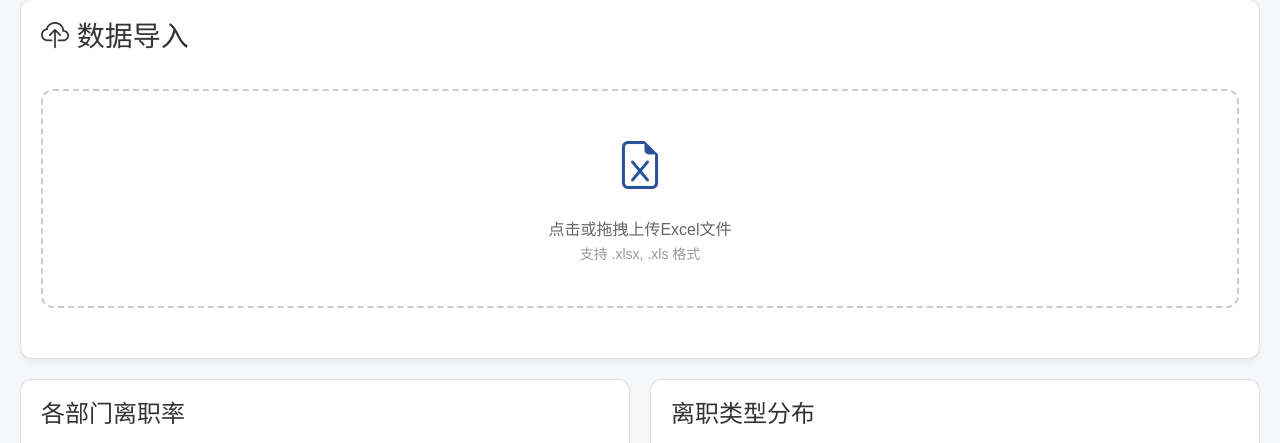
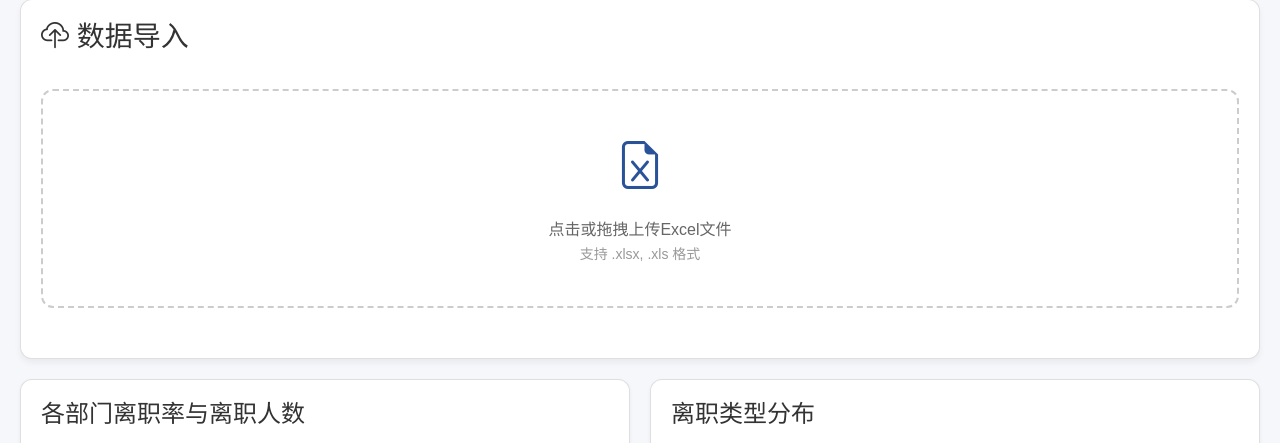
Before and after one commit to kylin1205/turnover-analysis, a Flask app: page / in a window 1280 px wide. Shown: the part 103-546 px from the top of the page. Run offline with Flask 3, Linux system fonts and the light colour scheme.

Commit message:
HTML template

```diff
--- a/templates/index.html
+++ b/templates/index.html
@@ -18,17 +18,19 @@ body{background-color:#f5f7fa;min-height:100vh;font-family:Microsoft YaHei,Arial
 .container{max-width:1400px;margin:0 auto;padding:20px}
 .card{background:white;border-radius:12px;box-shadow:0 4px 6px rgba(0,0,0,0.05);margin-bottom:20px;padding:20px}
 .card h3,.card h4{margin:0 0 15px 0;color:#333}
-.stat-card{background:white;border-radius:12px;padding:20px;text-align:center;box-shadow:0 2px 4px rgba(0,0,0,0.05);display:inline-block;margin-right:20px;min-width:120px}
+.stat-card{background:white;border-radius:12px;padding:20px;text-align:center;box-shadow:0 2px 4px rgba(0,0,0,0.05);display:inline-block;margin-right:20px;min-width:150px}
 .stat-card span{font-size:28px;font-weight:bold;color:#2a5298}
-.stat-card small{color:#666;font-size:14px}
+.stat-card small{color:#666;font-size:14px;display:block}
 .upload-zone{border:2px dashed #ccc;border-radius:12px;padding:40px;text-align:center;cursor:pointer;margin:20px 0}
 .upload-zone:hover{border-color:#2a5298;background:#f8f9ff}
 .upload-zone p{color:#666;margin:0}
 #filterSection{margin:20px 0;background:white;border-radius:12px;padding:15px 20px;box-shadow:0 2px 4px rgba(0,0,0,0.05)}
 #filterSection label{font-weight:bold;margin-right:20px}
-#filterSection select{padding:8px 16px;border-radius:8px;border:1px solid #ddd;margin-right:20px}
+#filterSection select{padding:8px 16px;border-radius:8px;border:1px solid #ddd;margin-right:20px;min-width:200px}
 #filterSection button{background:#28a745;color:white;border:none;padding:10px 20px;border-radius:8px;margin-left:10px;cursor:pointer}
 #filterSection button:hover{background:#218838}
+#filterSection button.btn-export{background:#2a5298}
+#filterSection button.btn-export:hover{background:#1e3c72}
 .chart-container{height:350px;width:100%}
 .loading-overlay{position:fixed;top:0;left:0;width:100%;height:100%;background:rgba(255,255,255,0.9);display:none;justify-content:center;align-items:center;z-index:9999}
 .spinner{width:50px;height:50px;border:4px solid #f3f3f3;border-top:4px solid #2a5298;border-radius:50%;animation:spin 1s linear infinite}
@@ -62,18 +64,19 @@ body{background-color:#f5f7fa;min-height:100vh;font-family:Microsoft YaHei,Arial
 </div>
 </div>
 <div id="filterSection" class="hidden">
-<label>选择月份: <select id="monthSelect" onchange="loadMonthData()"></select></label>
-<button onclick="exportExcel()"><i class="bi bi-file-earmark-excel"></i> 导出Excel</button>
+<label>选择月份: <select id="monthSelect"></select></label>
+<button onclick="loadMonthData()"><i class="bi bi-search"></i> 分析</button>
+<button onclick="exportExcel()" class="btn-export"><i class="bi bi-download"></i> 导出Excel</button>
 </div>
 <div id="statsRow" class="hidden">
-<div class="stat-card"><span id="statMonth">-</span><br><small>分析月份</small></div>
-<div class="stat-card"><span id="statAvgCount">-</span><br><small>平均人数</small></div>
-<div class="stat-card"><span id="statTurnoverCount">-</span><br><small>离职人数</small></div>
-<div class="stat-card"><span id="statTurnoverRate">-</span><br><small>离职率(%)</small></div>
+<div class="stat-card"><span id="statMonth">-</span><small>分析月份</small></div>
+<div class="stat-card"><span id="statAvgCount">-</span><small>平均人数</small></div>
+<div class="stat-card"><span id="statTurnoverCount">-</span><small>离职人数</small></div>
+<div class="stat-card"><span id="statTurnoverRate">-</span><small>离职率(%)</small></div>
 </div>
 <div id="chartsRow1" class="hidden">
-<div class="card"><h4>各部门离职率</h4><div id="chartTurnoverRate" class="chart-container"></div></div>
-<div class="card"><h4>离职类型分布</h4><div id="chartTurnoverType" class="chart-container"></div></div>
+<div class="card"><h4>各部门离职率与离职人数</h4><div id="chartDept" class="chart-container"></div></div>
+<div class="card"><h4>离职类型分布</h4><div id="chartType" class="chart-container"></div></div>
 </div>
 <div id="chartsRow2" class="hidden">
 <div class="card"><h4>离职司龄分布</h4><div id="chartTenure" class="chart-container"></div></div>
```
